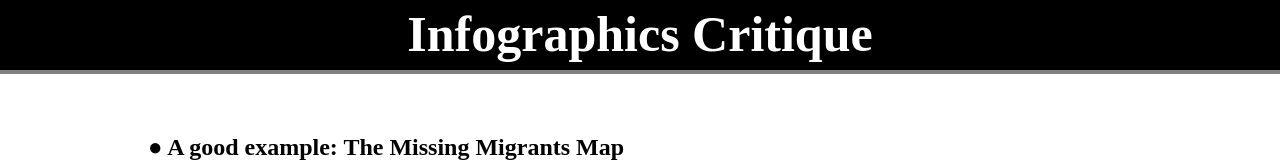
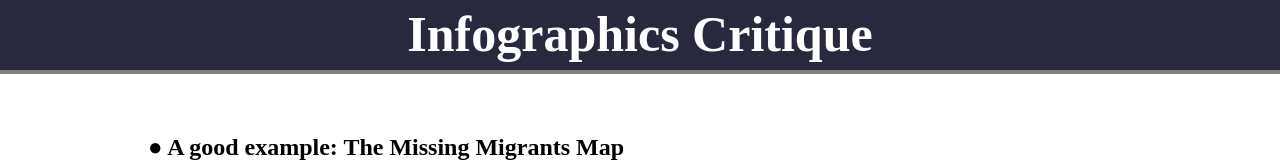
Before and after one commit to Goma0925/CSS-265, a plain HTML site: page infographic_critique/index.html in a window 1280 px wide. Shown: the top 162 px of the page. Drawn offline with Linux system fonts and the light colour scheme.

Commit message:
Update style.css

```diff
--- a/infographic_critique/style.css
+++ b/infographic_critique/style.css
@@ -22,7 +22,7 @@ img{
 .heading{
   margin: 0;
   height: 70px;
-  background-color: black;
+  background-color: #29293d;
   border-bottom: 4px solid grey;
 }
 
```
